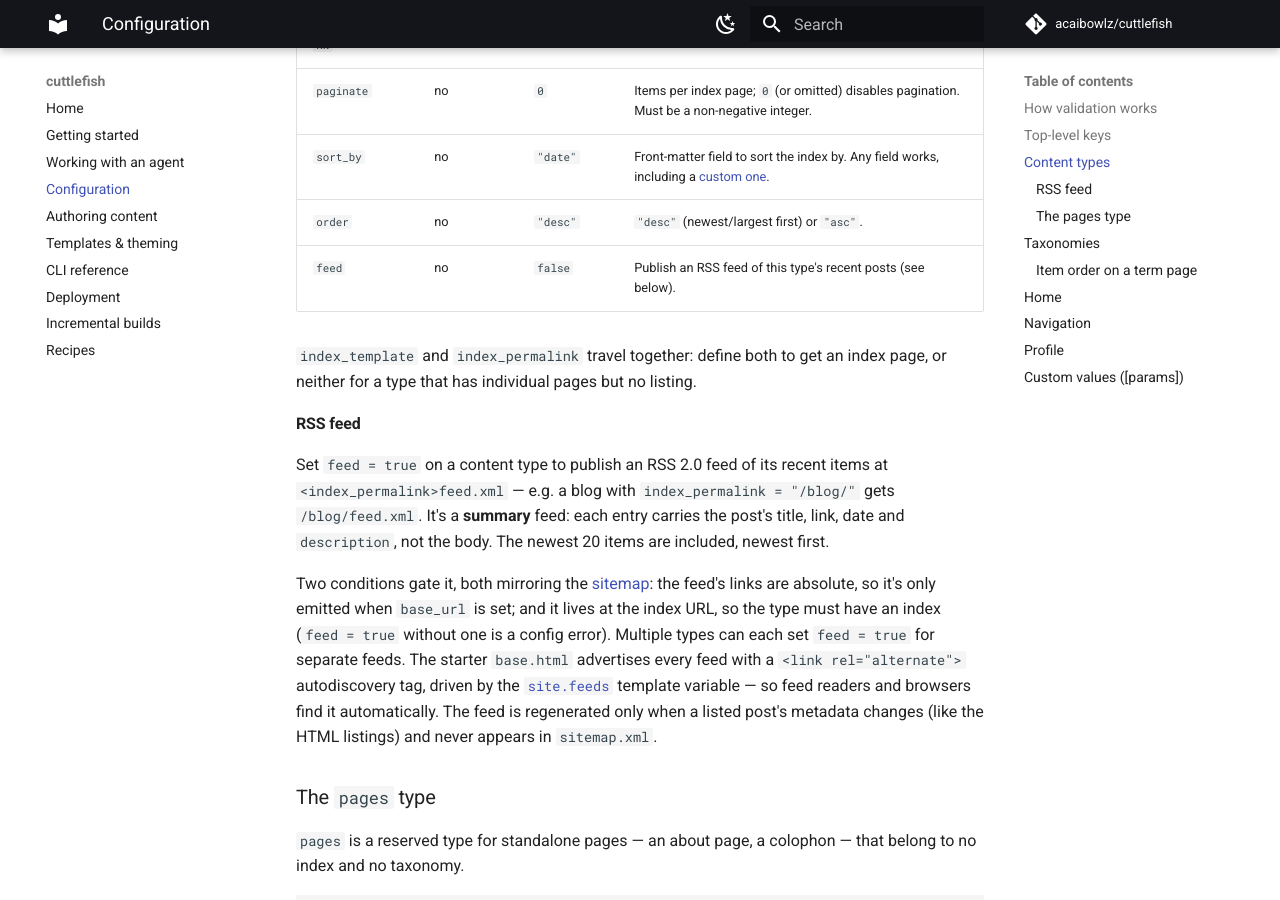
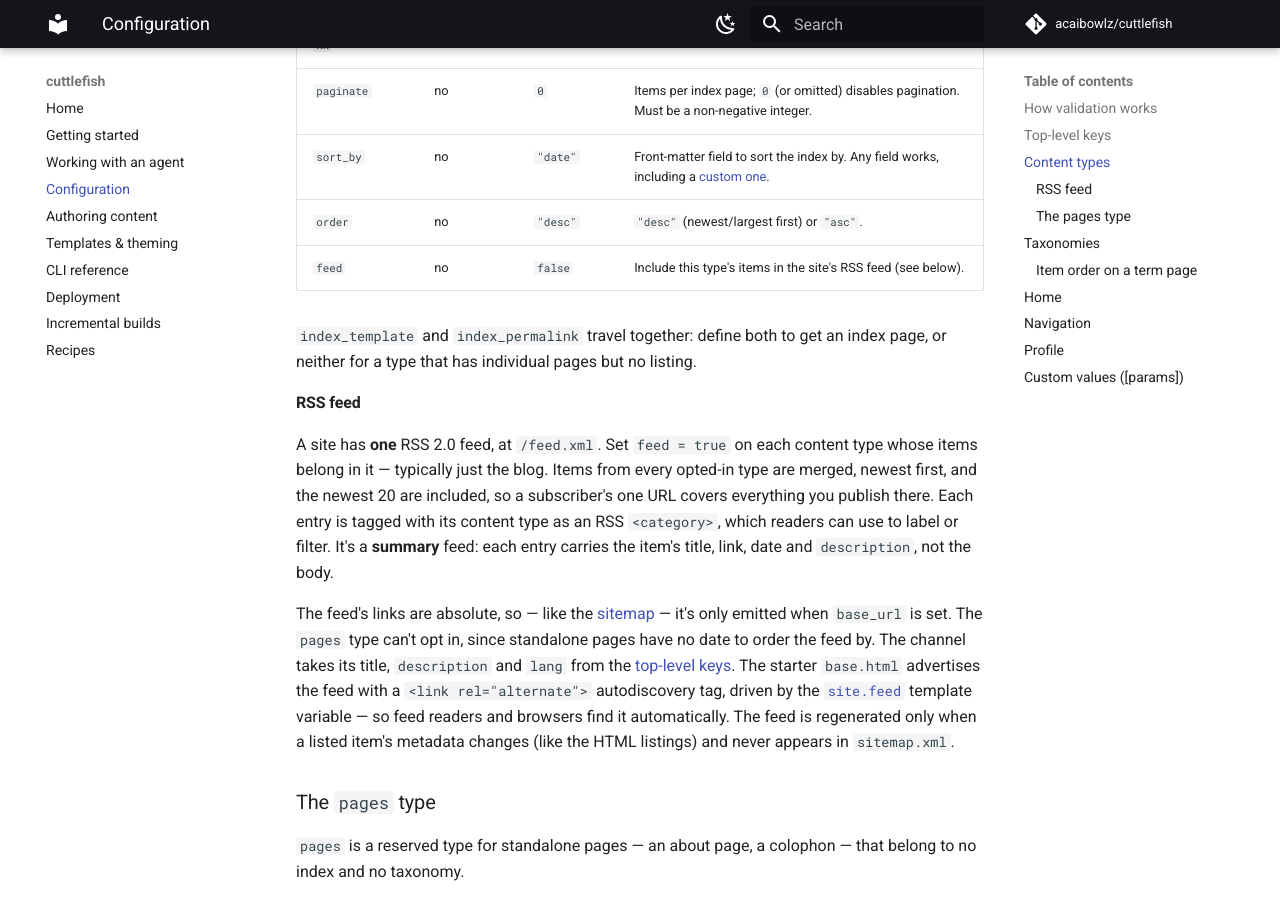
Before and after one commit to acaibowlz/cuttlefish, an MkDocs documentation site: the page built from docs/configuration.md, in a window 1280 px wide and 900 px high, scrolled down 1611 px. Built offline with MkDocs 1.6.1 and Material for MkDocs 9.7.7, drawn with Linux system fonts in a browser that asks for light colours; comment, search, counter and statistics services are not loaded; some of the changed text lies outside the part shown.

Commit message:
feat(feed)!: publish a single site-wide feed at /feed.xml
A site now has one RSS feed at /feed.xml instead of one per content type
at <index_permalink>feed.xml. `feed = true` on a type now adds its items
to that feed, merged newest first; each item carries its type as a
<category>. A type no longer needs an index to be in the feed, and
`feed = true` on `pages` is rejected.

BREAKING CHANGE: the feed moves from /blog/feed.xml to /feed.xml, so
existing subscribers must re-subscribe or be redirected. The template
variable `site.feeds` (a list) is replaced by `site.feed` (the feed's URL,
or empty).

Co-Authored-By: Claude Opus 5.5 <noreply@anthropic.com>

```diff
--- a/docs/configuration.md
+++ b/docs/configuration.md
@@ -22,7 +22,7 @@ lang = "en"
 | `title` | The site name. Available to every template as `site.title`. Defaults to `"Untitled Site"`. |
 | `description` | A one-line summary of the site. Available as `site.description`, and used as the RSS channel `<description>` (which falls back to `title` when this is unset). |
 | `base_url` | The site's public URL. Sets absolute links in `sitemap.xml`, and its path component becomes the prefix for internal links (see [Deployment](deployment.md)). |
-| `lang` | The site's default language, as a BCP 47 tag (`"en"`, `"zh-TW"`). Available as `site.lang`; the starter `base.html` puts it on `<html lang>`, and RSS feeds carry it as `<language>`. A content file can override it with its own [`lang`](content.md#optional-fields). Defaults to `"en"`. |
+| `lang` | The site's default language, as a BCP 47 tag (`"en"`, `"zh-TW"`). Available as `site.lang`; the starter `base.html` puts it on `<html lang>`, and the RSS feed carries it as `<language>`. A content file can override it with its own [`lang`](content.md#optional-fields). Defaults to `"en"`. |
 
 The remaining configuration lives in tables: `[content_types.*]`, `[taxonomies.*]`, `[home]`, `[nav]`, `[profile]`, and `[params]`.
 
@@ -50,15 +50,15 @@ order = "desc"
 | `paginate` | no | `0` | Items per index page; `0` (or omitted) disables pagination. Must be a non-negative integer. |
 | `sort_by` | no | `"date"` | Front-matter field to sort the index by. Any field works, including a [custom one](content.md#custom-fields). |
 | `order` | no | `"desc"` | `"desc"` (newest/largest first) or `"asc"`. |
-| `feed` | no | `false` | Publish an RSS feed of this type's recent posts (see below). |
+| `feed` | no | `false` | Include this type's items in the site's RSS feed (see below). |
 
 `index_template` and `index_permalink` travel together: define both to get an index page, or neither for a type that has individual pages but no listing.
 
 #### RSS feed
 
-Set `feed = true` on a content type to publish an RSS 2.0 feed of its recent items at `<index_permalink>feed.xml` — e.g. a blog with `index_permalink = "/blog/"` gets `/blog/feed.xml`. It's a **summary** feed: each entry carries the post's title, link, date and `description`, not the body. The newest 20 items are included, newest first.
+A site has **one** RSS 2.0 feed, at `/feed.xml`. Set `feed = true` on each content type whose items belong in it — typically just the blog. Items from every opted-in type are merged, newest first, and the newest 20 are included, so a subscriber's one URL covers everything you publish there. Each entry is tagged with its content type as an RSS `<category>`, which readers can use to label or filter. It's a **summary** feed: each entry carries the item's title, link, date and `description`, not the body.
 
-Two conditions gate it, both mirroring the [sitemap](deployment.md#sitemap-and-robotstxt): the feed's links are absolute, so it's only emitted when `base_url` is set; and it lives at the index URL, so the type must have an index (`feed = true` without one is a config error). Multiple types can each set `feed = true` for separate feeds. The starter `base.html` advertises every feed with a `<link rel="alternate">` autodiscovery tag, driven by the [`site.feeds`](templates.md#the-global-site-object) template variable — so feed readers and browsers find it automatically. The feed is regenerated only when a listed post's metadata changes (like the HTML listings) and never appears in `sitemap.xml`.
+The feed's links are absolute, so — like the [sitemap](deployment.md#sitemap-and-robotstxt) — it's only emitted when `base_url` is set. The `pages` type can't opt in, since standalone pages have no date to order the feed by. The channel takes its title, `description` and `lang` from the [top-level keys](#top-level-keys). The starter `base.html` advertises the feed with a `<link rel="alternate">` autodiscovery tag, driven by the [`site.feed`](templates.md#the-global-site-object) template variable — so feed readers and browsers find it automatically. The feed is regenerated only when a listed item's metadata changes (like the HTML listings) and never appears in `sitemap.xml`.
 
 ### The `pages` type
 
--- a/docs/templates.md
+++ b/docs/templates.md
@@ -32,7 +32,7 @@ Available in every template:
 | `site.nav` | The nav entries — a list of items with `.label` and `.link`. |
 | `site.profile` | Author details: `.name`, `.bio`, `.avatar`, `.email`, `.socials`. |
 | `site.params` | The free-form `[params]` table. |
-| `site.feeds` | Published [RSS feeds](configuration.md#rss-feed), each with `.type` and a root-relative `.url` (e.g. `/blog/feed.xml`). Empty unless a content type sets `feed = true` and `base_url` is set. The starter `base.html` loops it into `<link rel="alternate">` autodiscovery tags. |
+| `site.feed` | Root-relative URL of the site's [RSS feed](configuration.md#rss-feed) (`/feed.xml`). Empty unless a content type sets `feed = true` and `base_url` is set. The starter `base.html` guards its `<link rel="alternate">` autodiscovery tag on it. |
 | `site.config` | The raw parsed `config.toml`, as a fallback. |
 
 ## Variables by template kind
--- a/src/cuttlefish/scaffold/site/config.toml
+++ b/src/cuttlefish/scaffold/site/config.toml
@@ -44,8 +44,9 @@ index_permalink = "/blog/"
 paginate = 10
 sort_by = "date"
 order = "desc"
-# Publish an RSS feed of recent posts at /blog/feed.xml (needs base_url). The
-# <head> in base.html advertises it via `site.feeds`. Omit or set false for none.
+# Include blog posts in the site's one RSS feed at /feed.xml (needs base_url).
+# Set it on each type to merge into that feed. The <head> in base.html
+# advertises it via `site.feed`. Omit or set false to leave a type out.
 feed = true
 
 [content_types.project]
--- a/src/cuttlefish/scaffold/site/templates/base.html
+++ b/src/cuttlefish/scaffold/site/templates/base.html
@@ -6,9 +6,9 @@
   <title>{% block title %}{{ site.title }}{% endblock %}</title>
   <link rel="icon" href="/favicon.svg" type="image/svg+xml">
   <link rel="stylesheet" href="/css/main.css">
-  {% for feed in site.feeds %}
-  <link rel="alternate" type="application/rss+xml" title="{{ site.title }}" href="{{ feed.url }}">
-  {% endfor %}
+  {% if site.feed %}
+  <link rel="alternate" type="application/rss+xml" title="{{ site.title }}" href="{{ site.feed }}">
+  {% endif %}
 </head>
 <body class="{% block body_class %}{% endblock %}">
   <header class="site-header">
```
Also changed, not shown: src/cuttlefish/scaffold/site/AGENTS.md (+14 -13 lines), 7 other files.
